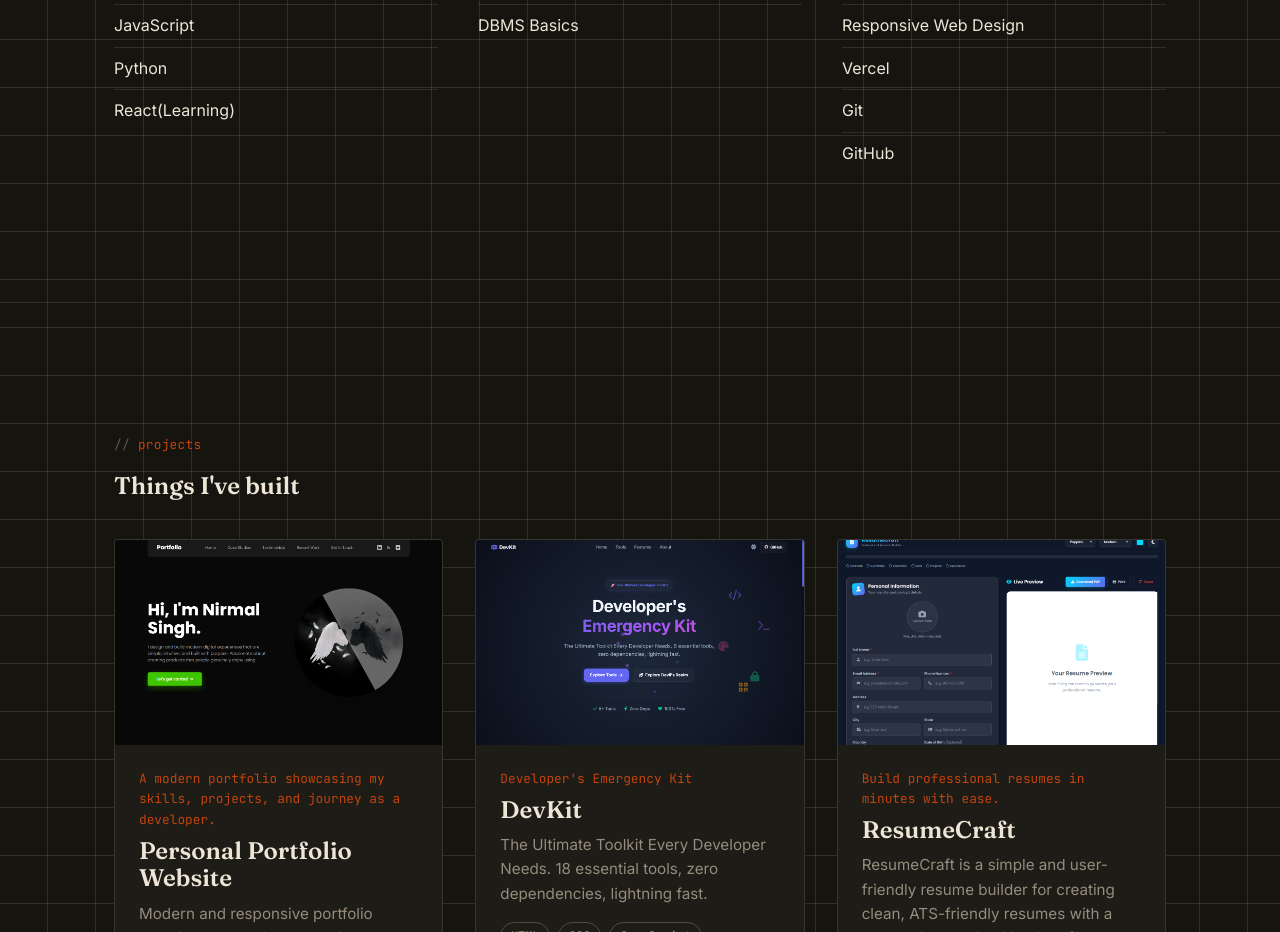
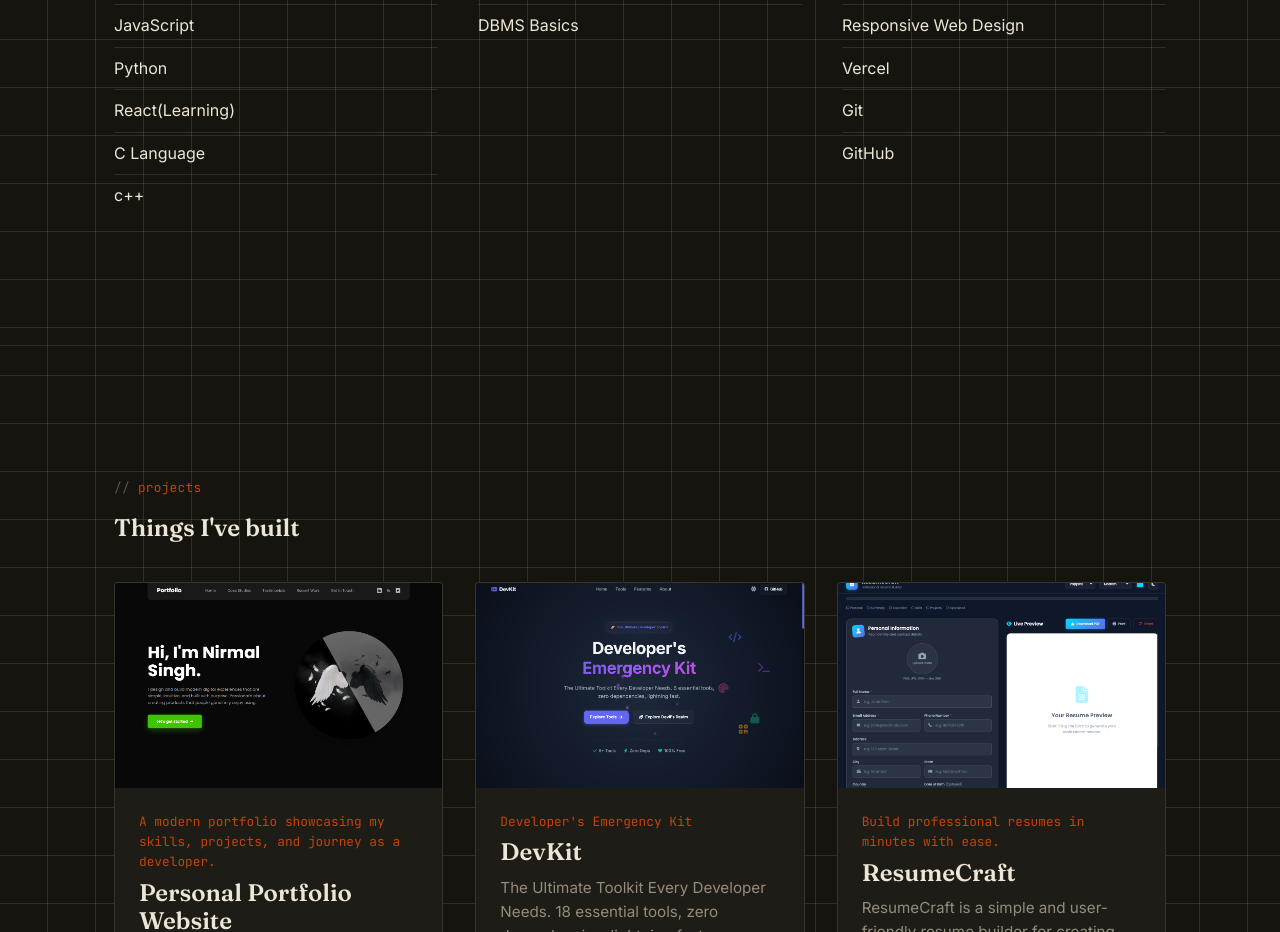
Before and after one commit to Devilns9711/devil-portfolio, a React (Vite) app: page / in a window 1280 px wide. Shown: the part 1880-2812 px from the top of the page. Built offline with nearby package versions, Linux system fonts and the light colour scheme.

Commit message:
Update skills list to include C and C++

```diff
--- a/src/data/skills.js
+++ b/src/data/skills.js
@@ -1,8 +1,8 @@
-// Grouped skills shown in the Skills section.
+
 const skills = [
   {
     group: 'Languages',
-    items: ['HTML5', 'CSS3', 'JavaScript' , 'Python','React(Learning)'],
+    items: ['HTML5', 'CSS3', 'JavaScript' , 'Python','React(Learning)','C Language','c++'],
   },
   {
     group: 'CS Fundamentals',
@@ -12,10 +12,7 @@
     group: 'Web & Tools',
     items: ['React(Learning)', 'Node.js(Learning)', 'Responsive Web Design', 'Vercel', 'Git', 'GitHub'],
   },
-  // {
-  //   group: 'AI / ML',
-  //   items: ['Claude / Anthropic API', 'RAG Pipelines', 'Tool-use Agents', 'TF-IDF'],
-  // },
+
 ]
 
 export default skills
```
